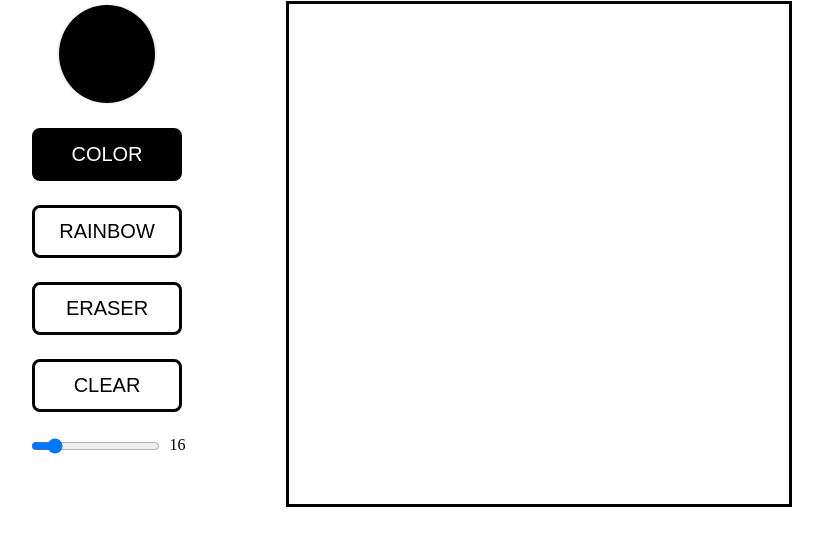
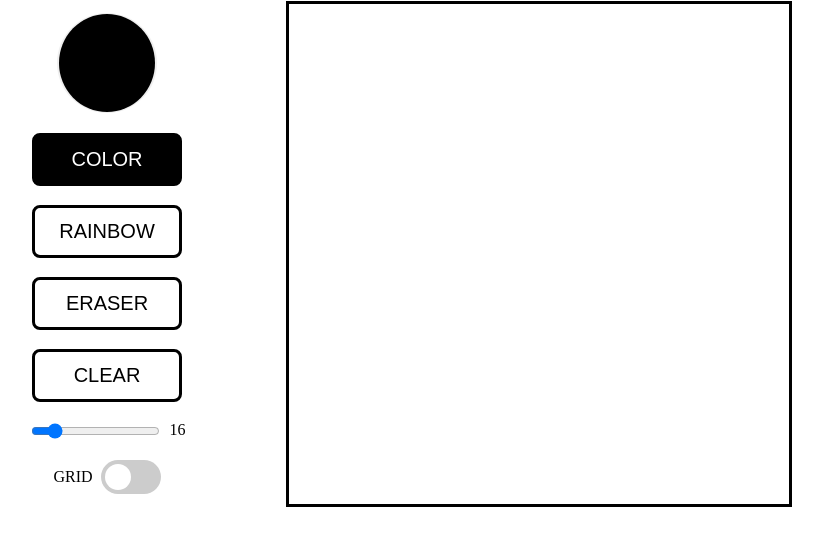
Before and after one commit to xinweny/etch-a-sketch, a plain HTML site: page index.html in a window 1280 px wide. Shown: the part 79-624 px from the top of the page, without its empty margins (230-1053 px from the left). Drawn offline with Linux system fonts and the light colour scheme.

Commit message:
Switch grid display from grid to flex and add gridline toggle function

```diff
--- a/index.html
+++ b/index.html
@@ -19,9 +19,17 @@
                 <button class="paint-button" id="eraser-button">ERASER</button>
                 <button class="clear-button" id="clear-button">CLEAR</button>
                 <div class="slide-container">
-                    <input type="range" min="8" max="64" value="16" class="slider" id="slider">
+                    <input type="range" min="8" max="64" value="16" id="slider">
                     <p id="dimension">16</p>
                 </div>
+                <div class="switch-container">
+                    <p>GRID</p>
+                    <label class="switch">
+                        <input type="checkbox">
+                        <span class="slider round"></span>
+                    </label>
+                </div>
+
         </div>
         <div class="grid"></div>
     </div>
--- a/main.js
+++ b/main.js
@@ -6,13 +6,13 @@ function createGrid(dim) {
     const grid = document.querySelector(".grid");
     const gridSize = grid.clientWidth;
 
+    grid.style.gridTemplateColumns = `repeat(${dim}, 1fr)`;
+    grid.style.gridTemplateRows = grid.style.gridTemplateColumns;
+
     // Create and insert cells into parent grid div
     for (let i = 0; i < dim ** 2; i++) {
         const cell = document.createElement("div");
         cell.classList.add("cell");
-        cell.style.width = gridSize / dim + "px";
-        cell.style.height = cell.style.width;
-
         grid.appendChild(cell);
     }
 
@@ -102,6 +102,16 @@ function clearGrid(grid) {
     })
 }
 
+// Toggle gridlines
+function toggleGridLines(grid) {
+    const toggler = document.querySelector("input[type='checkbox']");
+    const cells = grid.querySelectorAll(".cell");
+
+    toggler.addEventListener('change', () => {
+        grid.style.gap = toggler.checked ? "1px" : "0px";
+    })
+}
+
 // Listener for createGrid() and colorPaint()
 function paintCell(event) {
     const colorPicker = document.getElementById("color-picker");
@@ -169,6 +179,7 @@ function main() {
     rainbowPaint(grid);
     erasePaint(grid);
     clearGrid(grid);
+    toggleGridLines(grid);
 }
 
 main();
--- a/style.css
+++ b/style.css
@@ -9,23 +9,33 @@
 }
 
 .grid {
-    display: flex;
-    flex-wrap: wrap;
     width: 500px;
     height: 500px;
     border: solid;
+    background-color: lightgray;
+    display: grid;
+    grid-template-columns: repeat(16, 1fr);
+    grid-template-rows: repeat(16, 1fr);
 }
 
-.options, .buttons-container {
+.options {
     display: flex;
     flex-direction: column;
     align-items: center;
-    gap: 24px;
+    justify-content: space-around;
 }
 
 .slide-container {
     display: flex;
     gap: 8px;
+}
+
+.switch-container {
+    display: flex;
+    justify-content: center;
+    align-items: center;
+    gap: 8px;
+    padding: 0px;
 }
 
 .options {
@@ -72,16 +82,79 @@ button {
     -webkit-text-fill-color: transparent;
 }
 
-#dimension {
+p {
     margin: 0;
 }
 
 .cell {
     background-color: white;
     user-select: none;
+    flex: auto;
 }
 
 .clicked, #clear-button:active {
     background-color: black;
     color: white;
 }
+
+.switch {
+    position: relative;
+    display: inline-block;
+    width: 60px;
+    height: 34px;
+  }
+
+  /* Hide default HTML checkbox */
+  .switch input {
+    opacity: 0;
+    width: 0;
+    height: 0;
+  }
+
+  /* The slider */
+  .slider {
+    position: absolute;
+    cursor: pointer;
+    top: 0;
+    left: 0;
+    right: 0;
+    bottom: 0;
+    background-color: #ccc;
+    -webkit-transition: .4s;
+    transition: .4s;
+  }
+
+  .slider:before {
+    position: absolute;
+    content: "";
+    height: 26px;
+    width: 26px;
+    left: 4px;
+    bottom: 4px;
+    background-color: white;
+    -webkit-transition: .4s;
+    transition: .4s;
+  }
+
+  input:checked + .slider {
+    background-color: #2196F3;
+  }
+
+  input:focus + .slider {
+    box-shadow: 0 0 1px #2196F3;
+  }
+
+  input:checked + .slider:before {
+    -webkit-transform: translateX(26px);
+    -ms-transform: translateX(26px);
+    transform: translateX(26px);
+  }
+
+  /* Rounded sliders */
+  .slider.round {
+    border-radius: 34px;
+  }
+
+  .slider.round:before {
+    border-radius: 50%;
+  }
```
